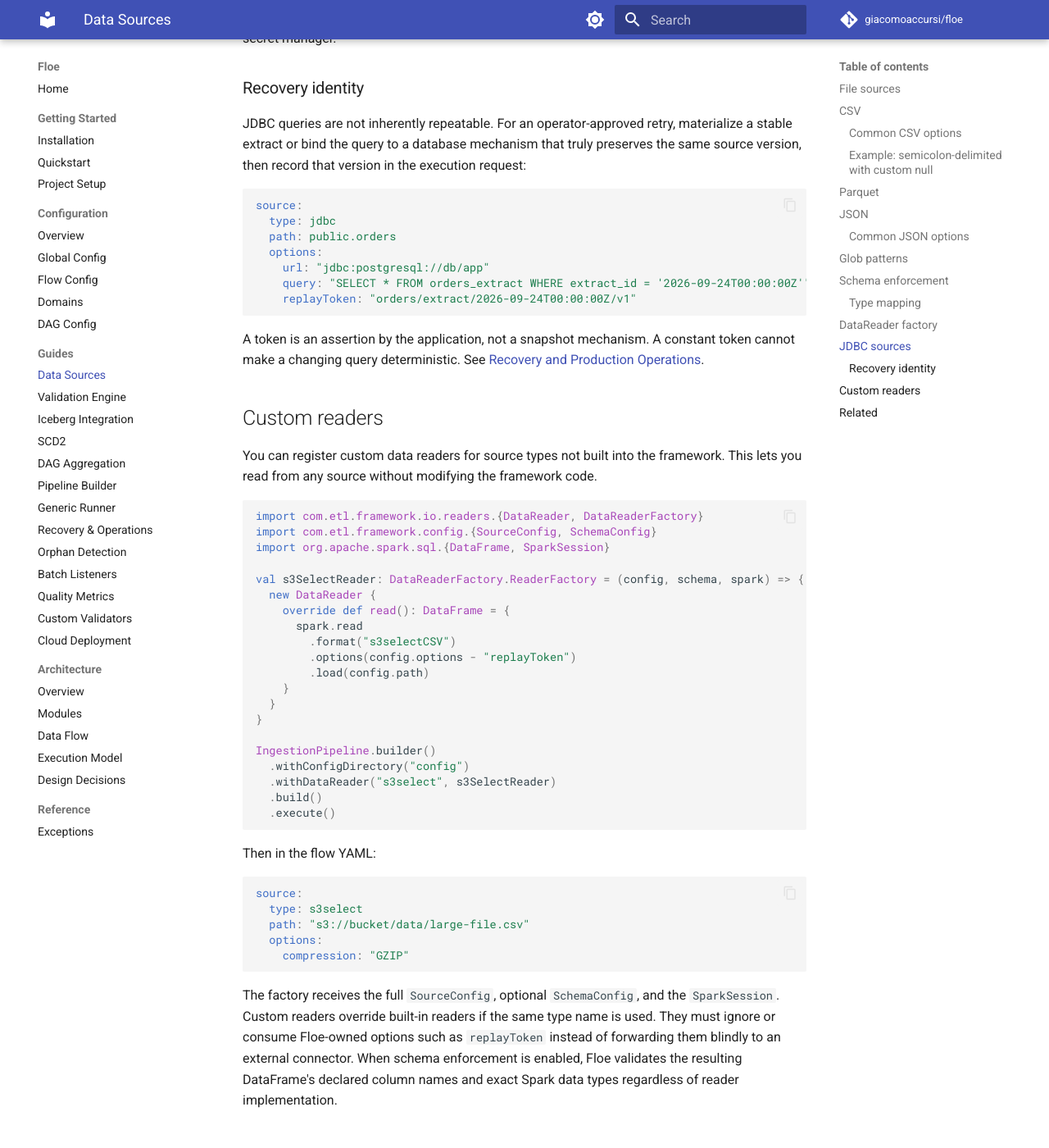
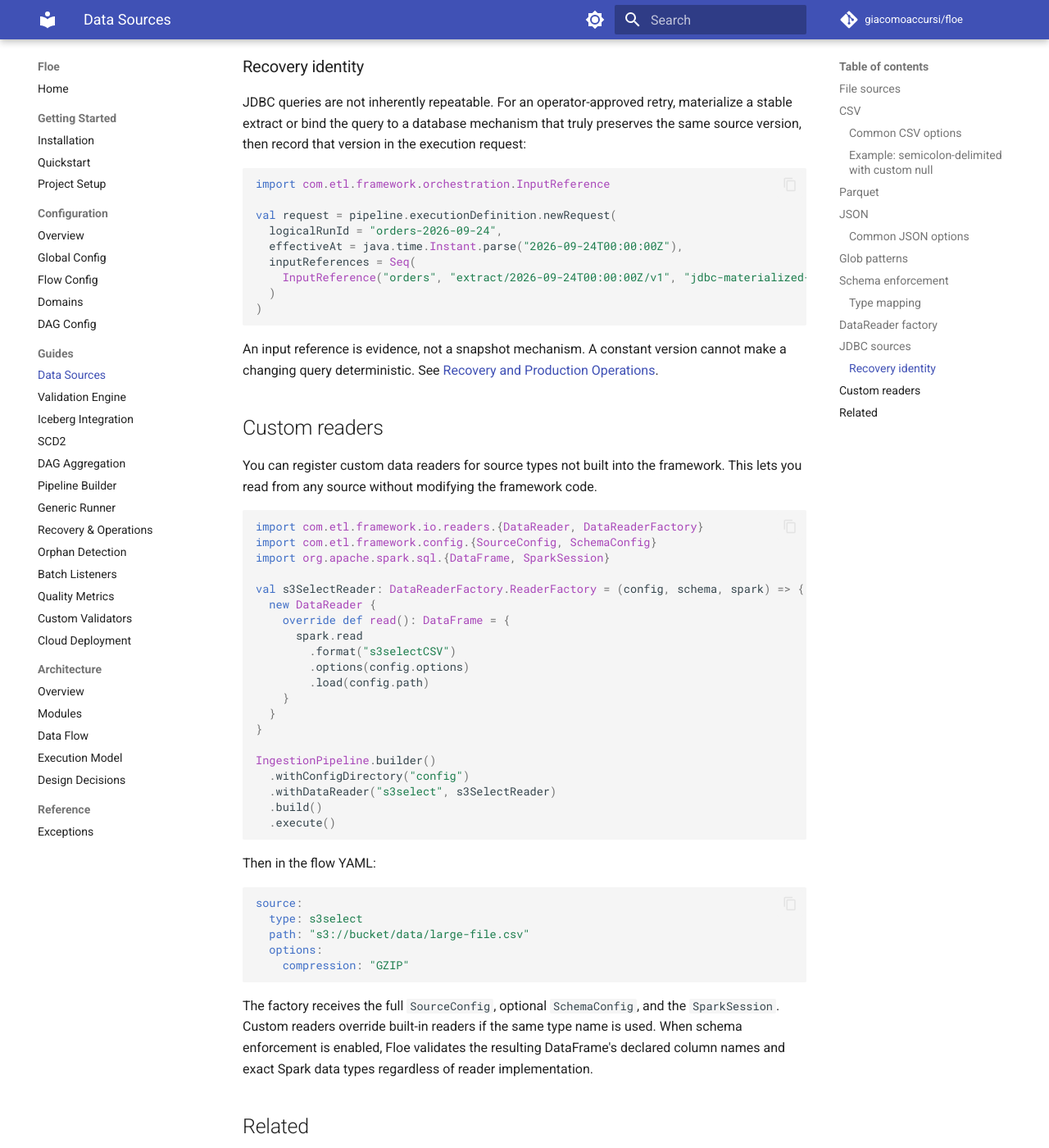
Before and after one commit to giacomoaccursi/Floe, an MkDocs documentation site: the page built from site-docs/guides/data-sources.md, in a window 1280 px wide and 1400 px high, scrolled down 6500 px. Shown: the whole window at 82% size. Built offline with MkDocs 1.6.1 and Material for MkDocs 9.7.7, drawn with Linux system fonts in a browser that asks for light colours; comment, search, counter and statistics services are not loaded; some of the changed text lies outside the part shown.

Commit message:
docs: use execution input references for recovery

````diff
--- a/site-docs/guides/data-sources.md
+++ b/site-docs/guides/data-sources.md
@@ -32,7 +32,7 @@ source:
 
 ### Common CSV options
 
-Connector options are passed to Spark's CSV reader via `spark.read.options()`. Floe-owned metadata such as `replayToken` is removed first.
+Connector options are passed directly to Spark's CSV reader via `spark.read.options()`.
 
 | Option | Default | Description |
 |--------|---------|-------------|
@@ -211,7 +211,7 @@ Key options:
 | `lowerBound` / `upperBound` | Range for partition column |
 | `numPartitions` | Number of parallel JDBC connections |
 
-Reader options are passed through to the Spark JDBC datasource except Floe-owned recovery metadata such as `replayToken`. The framework does not bundle database drivers — add the appropriate driver JAR to your classpath.
+The reader consumes `url` and `query`; remaining options are passed through to the Spark JDBC datasource. The framework does not bundle database drivers — add the appropriate driver JAR to your classpath.
 
 Credentials should not be hardcoded in YAML. Use variable substitution (`${DB_PASSWORD}`) and resolve them at runtime via `withVariables()` in the pipeline builder, sourcing values from your secret manager.
 
@@ -219,17 +219,19 @@ Credentials should not be hardcoded in YAML. Use variable substitution (`${DB_PA
 
 JDBC queries are not inherently repeatable. For an operator-approved retry, materialize a stable extract or bind the query to a database mechanism that truly preserves the same source version, then record that version in the execution request:
 
-```yaml
-source:
-  type: jdbc
-  path: public.orders
-  options:
-    url: "jdbc:postgresql://db/app"
-    query: "SELECT * FROM orders_extract WHERE extract_id = '2026-09-24T00:00:00Z'"
-    replayToken: "orders/extract/2026-09-24T00:00:00Z/v1"
+```scala
+import com.etl.framework.orchestration.InputReference
+
+val request = pipeline.executionDefinition.newRequest(
+  logicalRunId = "orders-2026-09-24",
+  effectiveAt = java.time.Instant.parse("2026-09-24T00:00:00Z"),
+  inputReferences = Seq(
+    InputReference("orders", "extract/2026-09-24T00:00:00Z/v1", "jdbc-materialized-extract")
+  )
+)
 ```
 
-A token is an assertion by the application, not a snapshot mechanism. A constant token cannot make a changing query deterministic. See [Recovery and Production Operations](recovery.md#retry-policy).
+An input reference is evidence, not a snapshot mechanism. A constant version cannot make a changing query deterministic. See [Recovery and Production Operations](recovery.md#retry-policy).
 
 ## Custom readers
 
@@ -245,7 +247,7 @@ val s3SelectReader: DataReaderFactory.ReaderFactory = (config, schema, spark) =>
     override def read(): DataFrame = {
       spark.read
         .format("s3selectCSV")
-        .options(config.options - "replayToken")
+        .options(config.options)
         .load(config.path)
     }
   }
@@ -268,7 +270,7 @@ source:
     compression: "GZIP"
 ```
 
-The factory receives the full `SourceConfig`, optional `SchemaConfig`, and the `SparkSession`. Custom readers override built-in readers if the same type name is used. They must ignore or consume Floe-owned options such as `replayToken` instead of forwarding them blindly to an external connector. When schema enforcement is enabled, Floe validates the resulting DataFrame's declared column names and exact Spark data types regardless of reader implementation.
+The factory receives the full `SourceConfig`, optional `SchemaConfig`, and the `SparkSession`. Custom readers override built-in readers if the same type name is used. When schema enforcement is enabled, Floe validates the resulting DataFrame's declared column names and exact Spark data types regardless of reader implementation.
 
 ## Related
 
````
Also changed, not shown: site-docs/architecture/data-flow.md (+1 -1 lines), site-docs/configuration/flows.md (+1 -4 lines).
